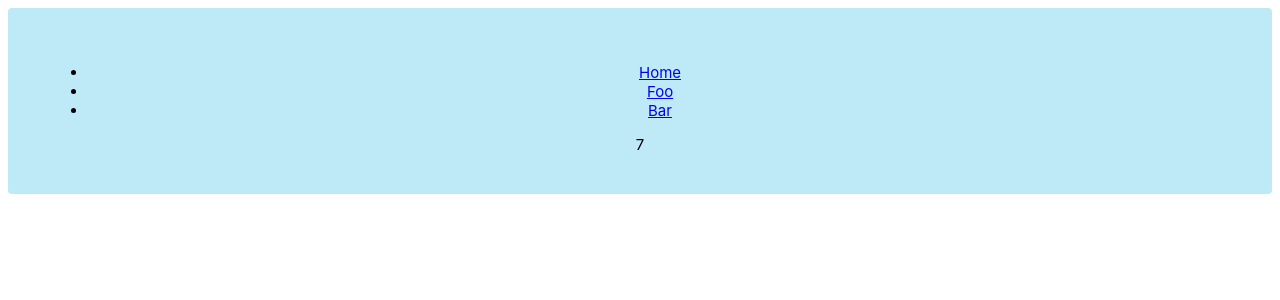
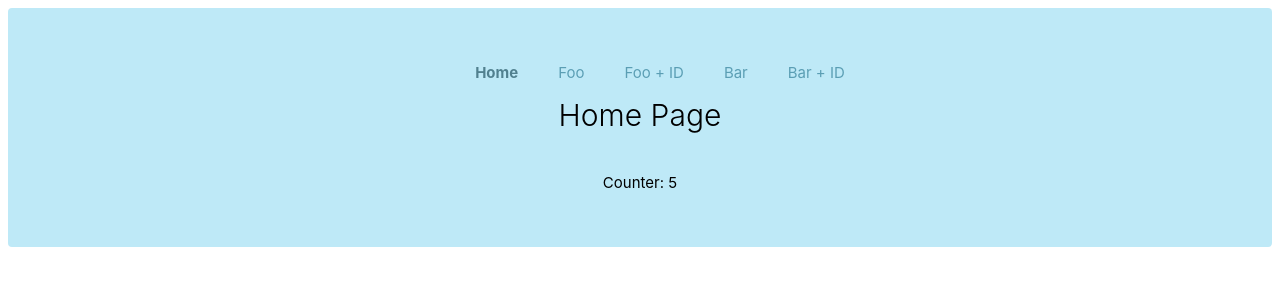
Before and after one commit to bruffstar/react-sandbox, a React app: page / in a window 1280 px wide. Shown: the top 300 px of the page. Built offline with nearby package versions, Linux system fonts and the light colour scheme.

Commit message:
Route Parameters

```diff
--- a/src/app.tsx
+++ b/src/app.tsx
@@ -1,6 +1,8 @@
 import * as React from 'react';
 import * as ReactRouter from 'react-router-dom';
-import Counter from './assets/components/Counter';
+import Home from './assets/components/pages/Home';
+import Foo from './assets/components/pages/Foo';
+import Bar from './assets/components/pages/Bar';
 import Nav from './assets/components/Nav';
 import './assets/css/app.css';
 
@@ -17,9 +19,20 @@ class App extends React.Component<{}, {}> {
                 <div className="app">
                     <Nav/>
                     <Switch>
-                        <Route path="/" component={Counter}/>
-                        <Route path="/foo" component={Counter}/>
-                        <Route path="/bar" component={Counter}/>
+                        <Route exact path="/" component={Home}/>
+
+                        <Route exact path="/foo" component={Foo}/>
+                        <Route exact path="/foo/:id" component={Foo}/>
+
+                        <Route exact path="/bar" component={Bar}/>
+                        <Route path="/bar/:id" render={function (request) {
+                            return (
+                                <div>
+                                    <h1>Bar Page</h1>
+                                    <p>ID: {request.match.params.id}</p>
+                                </div>
+                            );
+                        }}/>
 
                         {/* The Route below will be used when the request does not match any route above */}
                         <Route render={function () {
--- a/src/assets/components/Counter.tsx
+++ b/src/assets/components/Counter.tsx
@@ -6,7 +6,6 @@ interface CountState {
 
 let counter = null;
 
-// React.Component<{}:Props, {}:State>
 class Counter extends React.Component<{}, CountState> {
     constructor() {
         super();
--- a/src/assets/components/Nav.tsx
+++ b/src/assets/components/Nav.tsx
@@ -12,7 +12,13 @@ class Nav extends React.Component<{}, {}> {
                     <NavLink exact activeClassName="active" to="/foo">Foo</NavLink>
                 </li>
                 <li>
+                    <NavLink exact activeClassName="active" to="/foo/123">Foo + ID</NavLink>
+                </li>
+                <li>
                     <NavLink exact activeClassName="active" to="/bar">Bar</NavLink>
+                </li>
+                <li>
+                    <NavLink exact activeClassName="active" to="/bar/1234">Bar + ID</NavLink>
                 </li>
             </ul>
         );
--- /dev/null
+++ b/src/assets/components/pages/Bar.tsx
@@ -0,0 +1,18 @@
+import * as React from 'react';
+import {RouteComponentProps} from 'react-router-dom';
+
+interface BarParamData {
+    id:number;
+}
+
+class Bar extends React.Component<RouteComponentProps<BarParamData>, {}> {
+    render() {
+        return (
+            <div>
+                <h1>Bar Page</h1>
+            </div>
+        );
+    }
+}
+
+export default Bar;
--- /dev/null
+++ b/src/assets/components/pages/Foo.tsx
@@ -0,0 +1,21 @@
+import * as React from 'react';
+import {RouteComponentProps} from 'react-router-dom';
+
+interface FooParamData {
+    id:number;
+}
+
+class Foo extends React.Component<RouteComponentProps<FooParamData>, {}> {
+    render() {
+        let id = this.props.match.params.id;
+
+        return (
+            <div>
+                <h1>Foo Page</h1>
+                {id ? (<p>ID: {id}</p>) : ''}
+            </div>
+        );
+    }
+}
+
+export default Foo;
--- /dev/null
+++ b/src/assets/components/pages/Home.tsx
@@ -0,0 +1,20 @@
+import * as React from 'react';
+import {RouteComponentProps} from 'react-router-dom';
+import Counter from '../Counter';
+
+interface HomeParamData {
+    id:number;
+}
+
+class Home extends React.Component<RouteComponentProps<HomeParamData>, {}> {
+    render() {
+        return (
+            <div>
+                <h1>Home Page</h1>
+                <p>Counter: <Counter/></p>
+        </div>
+    );
+    }
+}
+
+export default Home;
--- a/src/assets/css/app.css
+++ b/src/assets/css/app.css
@@ -12,3 +12,18 @@ h1 {
     margin: 0 0 40px;
     padding: 0;
 }
+
+ul li {
+    display: inline-block;
+    margin: 0 20px;
+}
+
+a {
+    color: #5b9eb4;
+    text-decoration: none;
+}
+
+a.active {
+    color: #51808f;
+    font-weight: bold;
+}
```
Also changed, not shown: 1 other file (tests, documents, lock files or other folders).
